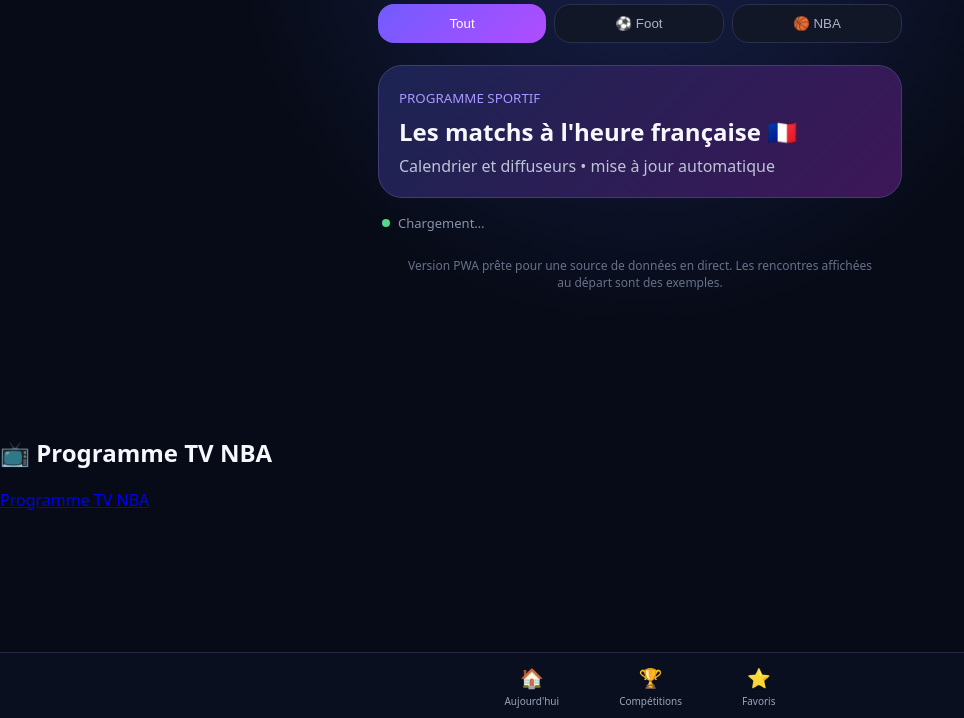
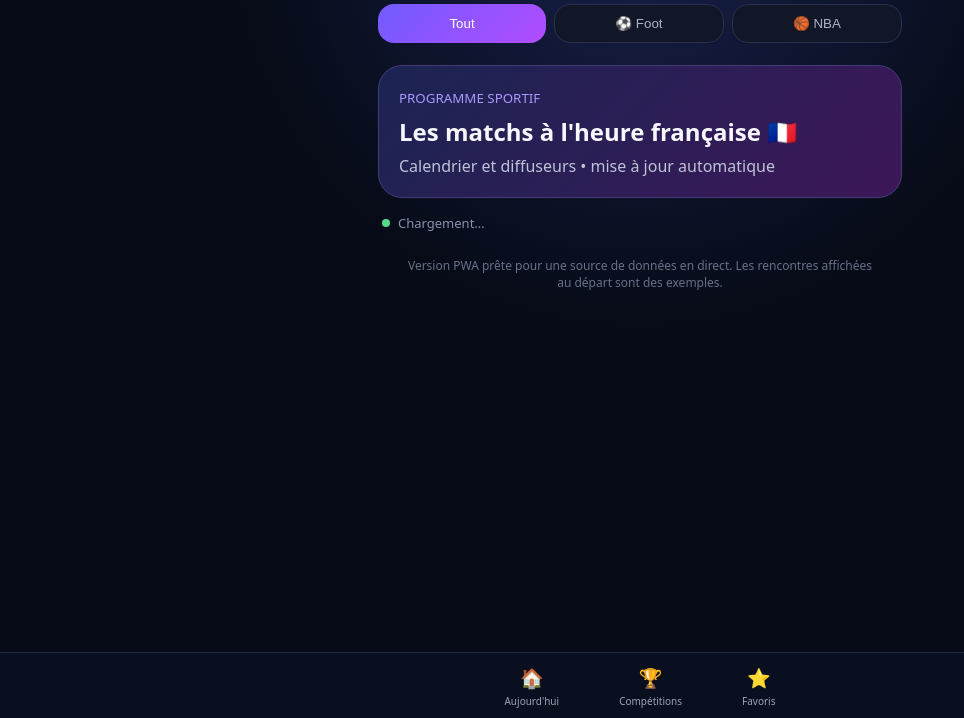
Before and after one commit to camsd12/Match-Fr, a plain HTML site: page index.html in a window 1280 px wide. Shown: the part 82-800 px from the top of the page, without its empty margins (0-964 px from the left). Drawn offline with Linux system fonts and the light colour scheme; a script that the page names is missing.

Commit message:
Update index.html

```diff
--- a/index.html
+++ b/index.html
@@ -1,5 +1,5 @@
 <!doctype html><html lang="fr"><head><meta charset="utf-8"><meta name="viewport" content="width=device-width,initial-scale=1,viewport-fit=cover"><meta name="theme-color" content="#070b17"><meta name="apple-mobile-web-app-capable" content="yes"><meta name="apple-mobile-web-app-status-bar-style" content="black-translucent"><meta name="apple-mobile-web-app-title" content="Match FR"><link rel="manifest" href="manifest.webmanifest"><link rel="apple-touch-icon" href="icons/icon-192.png"><link rel="stylesheet" href="style.css"><title>Match FR</title></head><body><main><header><div><h1>Match <b>FR</b></h1><p id="date"></p></div><button id="refresh">↻</button></header><div class="tabs"><button class="active" data-filter="all">Tout</button><button data-filter="Football">⚽ Foot</button><button data-filter="NBA">🏀 NBA</button></div><section class="hero"><small>PROGRAMME SPORTIF</small><h2>Les matchs à l'heure française 🇫🇷</h2><p>Calendrier et diffuseurs • mise à jour automatique</p></section><div class="status"><span id="dot"></span><span id="updated">Chargement…</span></div><section id="matches"></section><p class="note">Version PWA prête pour une source de données en direct. Les rencontres affichées au départ sont des exemples.</p></main><nav><span>🏠<small>Aujourd'hui</small></span><span>🏆<small>Compétitions</small></span><span>⭐<small>Favoris</small></span></nav><script src="app.js"></script></body></html>
-<section class="tv-nba">
+<section id="nba-widget" class="tv-nba" style="display:none;">
   <h2>📺 Programme TV NBA</h2>
 
   <a
```
